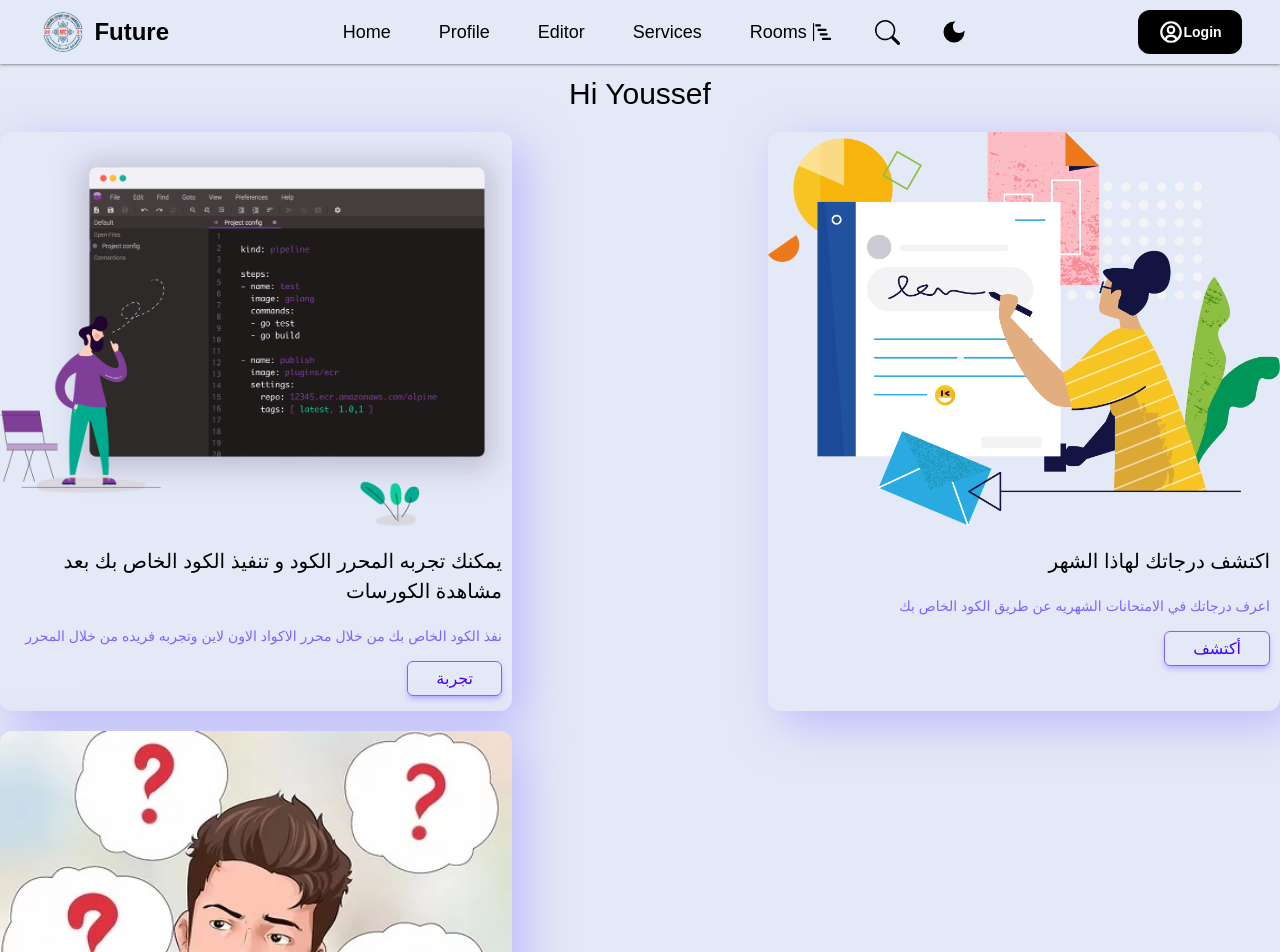
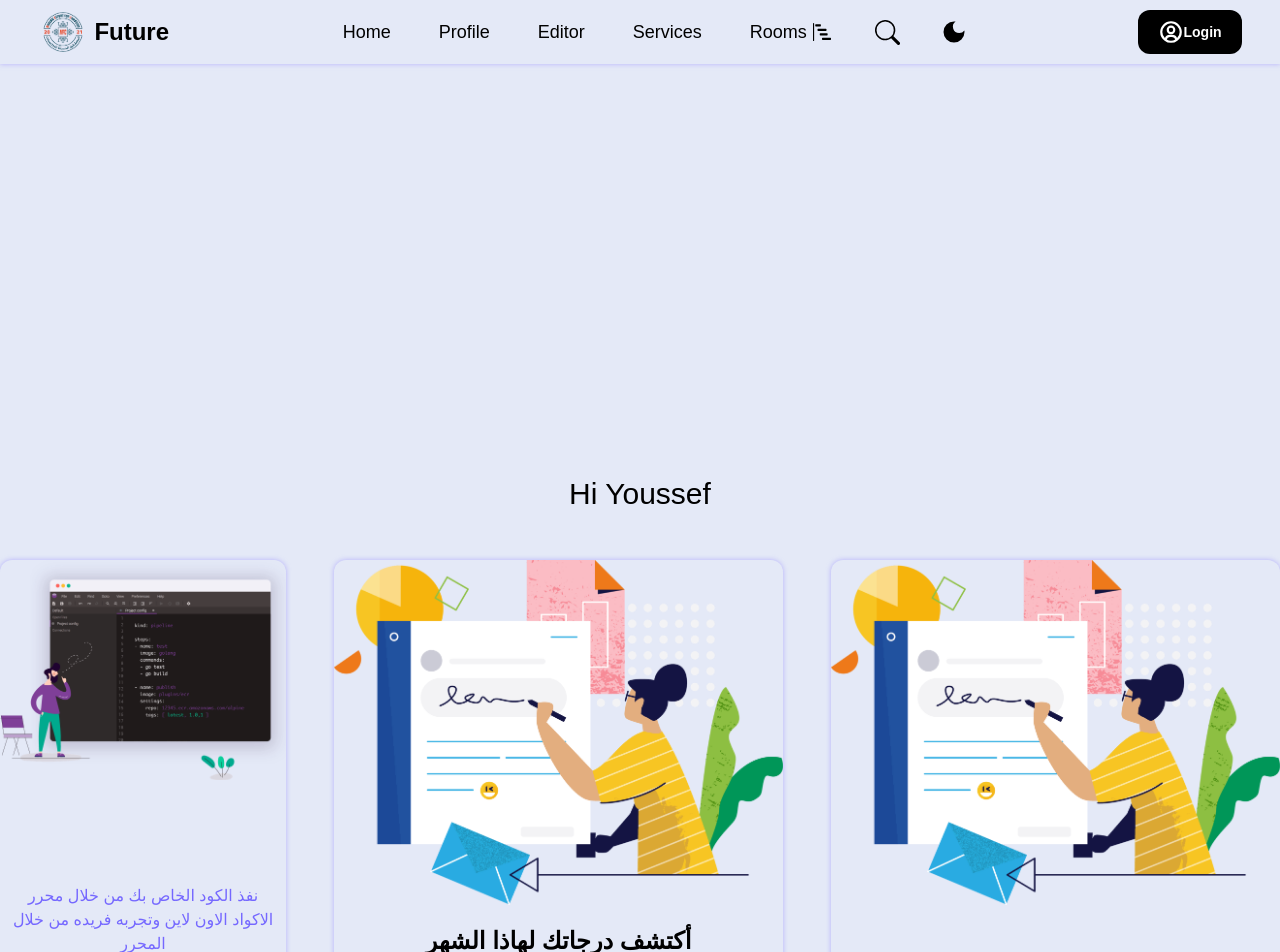
Before and after one commit to ZY1YOGI/future-schools, a Next.js app: page /profile in a window 1280 px wide. Shown: the top 952 px of the page. Built offline with nearby package versions, Linux system fonts and the light colour scheme.

Commit message:
v1.9.7 Editor

```diff
--- /dev/null
+++ b/app/editor/page.tsx
@@ -0,0 +1,24 @@
+import type { Metadata } from "next"
+import Navigation from "@/components/Navigation"
+import Image from "next/image"
+import "./editor.css";
+
+export const metadata: Metadata = {
+  title: 'Editor',
+  description: '',
+  keywords: []
+}
+
+export default function Profile() {
+
+
+  return (
+    <>
+      <Navigation />
+
+      <main className="container mx-auto text-center pt-3 dark:text-white">
+
+      </main>
+    </>
+  )
+}
--- a/app/globals.css
+++ b/app/globals.css
@@ -1,6 +1,7 @@
 @import "tailwindcss/base";
 @import "tailwindcss/components";
 @import "tailwindcss/utilities";
+@import "aos/dist/aos.css";
 
 body {
   @apply select-none;
@@ -48,9 +49,9 @@ body {
   }
 }
 
-
 .navigation {
-  @apply flex justify-between px-[3%] py-2.5 shadow shadow-stone-600/50 max-h-[8vh] max-md:relative;
+  @apply flex justify-between px-[3%] py-2.5 max-h-[8vh] max-md:relative;
+  box-shadow: 0 0 0.3rem #978cff9f;
 }
 
 .nav-links {
--- a/app/layout.tsx
+++ b/app/layout.tsx
@@ -1,8 +1,6 @@
 import type { Metadata } from "next"
 import '@/app/globals.css'
 import Script from 'next/script';
-
-// import 'aos/dist/aos.css';
 
 
 
--- a/app/profile/page.tsx
+++ b/app/profile/page.tsx
@@ -1,7 +1,8 @@
+import type { Metadata } from "next"
 import Navigation from "@/components/Navigation"
-import type { Metadata } from "next"
 import Image from "next/image"
 import "./profile.css";
+import Link from "next/link";
 
 export const metadata: Metadata = {
   title: 'Profile Youssef',
@@ -16,47 +17,46 @@ export default function Profile() {
     <>
       <Navigation />
 
-      <main className="text-center pt-3 dark:text-white">
-        <h1 className="text-3xl dark:text-white">Hi Youssef</h1>
+      <main className="container mx-auto text-center pt-3 dark:text-white">
 
-        <div className="container flex max-md:flex-col justify-between mx-auto flex-wrap max-md:px-3">
+        <div className="h-[50vh] w-full">
 
+        </div>
+
+        <h1 className="text-3xl" data-aos="fade-up" data-aos-delay="350">Hi Youssef</h1>
+
+        <div className="flex max-md:flex-col space-x-12 max-md:space-x-0 max-md:space-y-10 justify-between mt-12 max-md:px-3">
 
           <div className="box">
-            <div className="img">
-              <Image src="/image/ide.png" width={750} height={350} alt="student statistics" />
-            </div>
+            <Image src="/image/ide.png" width={500} height={500} alt="student statistics" />
             <div className="text">
-              <a href=""> <span>يمكنك تجربه المحرر الكود و تنفيذ الكود الخاص بك بعد مشاهدة الكورسات</span></a>
+              <h2 data-aos="fade-up">يمكنك تنفيذ الكود الخاص بك بعد مشاهدة الكورسات</h2>
               <p>نفذ الكود الخاص بك من خلال محرر الاكواد الاون لاين وتجربه فريده من خلال المحرر</p>
-              <a href="/editor" className="btn dark:text-white">تجربة</a>
+              <Link href="/editor" className="btn">تجربة</Link>
             </div>
           </div>
 
 
           <div className="box">
-            <div className="img">
-              <Image src="/image/student_statistics.png" width={750} height={350} alt="student statistics" />
-            </div>
+            <Image src="/image/student_statistics.png" width={500} height={500} alt="student statistics" />
             <div className="text">
-              <a href=""> <span>اكتشف درجاتك لهاذا الشهر</span></a>
-              <p>اعرف درجاتك في الامتحانات الشهريه عن طريق الكود الخاص بك</p>
-              <a href="#" className="btn dark:text-white">أكتشف</a>
+              <h2 data-aos="fade-up">أكتشف درجاتك لهاذا الشهر</h2>
+              <p>أكتشف درجاتك في الامتحانات الشهريه عن طريق الكود الخاص بك</p>
+              <Link href="#" className="btn">أكتشف</Link>
             </div>
           </div>
 
           <div className="box">
-            <div className="img">
-              <Image src="/image/student_grades.jpg" width={750} height={350} alt="student statistics" />
-            </div>
+            <Image src="/image/student_statistics.png" width={500} height={500} alt="student statistics" />
             <div className="text">
-              <a href=""><span>اعرف سلوكك مع المعلم</span></a>
+              <h2 data-aos="fade-up">اعرف سلوكك مع المعلم</h2>
               <p>اكتشف تقيم المعلم الخاص بك و حاول التقدم بنفسك من خلال النصائح التي تقدم لك</p>
-              <a href="#" className="btn dark:text-white">أكتشف</a>
+              <Link href="#" className="btn">أكتشف</Link>
             </div>
           </div>
 
         </div>
+
       </main>
     </>
   )
--- a/app/profile/profile.css
+++ b/app/profile/profile.css
@@ -1,37 +1,24 @@
-
-
-
 .box {
-  border-radius: 12px;
-  overflow: hidden;
-  flex-basis: 40%;
-  margin-top: 20px;
-  box-shadow: 0.8rem 0.8rem 3rem #978cff86;
-}
-
-.box .img {
-  width: 100%;
-}
-.box .img img {
-  width: 100%;
-  object-fit: cover;
-}
-.box .text {
-  text-align: right;
-  padding: 20px 10px;
-}
-.box .text span {
-  color: var(--text-color);
-  font-size: 20px;
-}
-.box .text p {
-  color: #7568ff;
-  font-size: 14px;
-  margin: 20px 0;
+  @apply rounded-xl transition-shadow duration-500 ease-in-out shadow-[0_0_.3rem_#978cff9f] hover:shadow-[0_0_3rem_#978cff9f]
 }
 
 
+.box img {
+  @apply w-full object-cover
+}
+
+.box .text {
+  @apply py-5 px-2.5
+}
+
+.box .text h2 {
+  @apply text-2xl font-bold
+}
+
+.box .text p {
+  @apply text-[#7568ff] text-base m-[20px_0]
+}
+
 .btn {
-  @apply text-[#4400ff] border border-[#7568ff] rounded-md py-2 px-7 shadow-md shadow-[#978cff86];
-  @apply hover:rounded-xl;
+  @apply text-[#4400ff] border border-[#7568ff] rounded-xl py-2 px-7 outline outline-1 outline-offset-2 outline-[#8a80ff] dark:text-white;
 }
--- a/components/Navigation.tsx
+++ b/components/Navigation.tsx
@@ -6,14 +6,18 @@ import { BiUserCircle } from 'react-icons/bi'
 import { BsBarChartSteps, BsSearch } from 'react-icons/bs'
 import { MdDarkMode } from 'react-icons/md'
 import { FaBars } from 'react-icons/fa'
-// import Aos from "aos";
+import { AiOutlineLogout } from 'react-icons/ai'
+import Aos from "aos";
 
 
 export default function Navigation() {
   const switchMenu = useRef<HTMLUListElement>(null)
+  const user = false;
 
   useEffect(() => {
-    // Aos.init()
+    Aos.init({
+      delay: 300
+    })
     const theme = localStorage.getItem("theme") ?? localStorage.setItem("theme", "light")
     if (theme === "light") {
       document.documentElement.className = "light";
@@ -27,18 +31,16 @@ export default function Navigation() {
 
   return (
     <nav className="navigation">
-      {/* left Header */}
+
       <div className="flex items-center justify-center space-x-1.5 cursor-pointer">
-        <Image src="/logo.png" alt="logo future schools" width={50} height={50} priority={true} className='dark:bg-white rounded-full' />
-        <Link href='/' className="text-2xl font-bold dark:text-teal-50">Future</Link>
+        <Image src="/logo.png" alt="logo future schools" width={50} height={50} priority={true} className='dark:bg-white rounded-full' data-aos="fade-down" data-aos-delay="350"/>
+        <Link href='/' className="text-2xl font-bold dark:text-teal-50" data-aos="fade-left" data-aos-delay="450">Future</Link>
       </div>
-      {/* left Header */}
 
-      {/* navigation */}
       <ul className='nav-links' ref={switchMenu}>
         <li><Link className='nav-link' href="/">Home</Link></li>
         <li><Link className='nav-link' href="/profile">Profile</Link></li>
-        <li><Link className='nav-link' href="/">Editor</Link></li>
+        <li><Link className='nav-link' href="/editor">Editor</Link></li>
         <li><Link className='nav-link' href="/">Services</Link></li>
 
         <li className="relative nav-link group" id="nav-link-categories">
@@ -59,18 +61,25 @@ export default function Navigation() {
           <MdDarkMode size={28} />
         </button>
       </ul>
-      {/* navigation */}
 
-      {/* Right Header */}
       <button className='hidden max-md:block' onClick={() => switchMenu.current?.classList.toggle('!flex')} role="switch" aria-label='switch menu' aria-checked='mixed'>
         <FaBars size={25} className='dark:text-white' />
       </button>
 
-      <Link className='btn-auth space-x-3' href="/auth">
-        <BiUserCircle size={26} title='login user' />
-        Login
-      </Link>
-      {/* Right Header */}
+
+
+      {
+        user ?
+          <Link className='btn-auth space-x-3' href="/auth/logout">
+            <AiOutlineLogout size={25} title='logout user' />
+            Logout
+          </Link>
+          :
+          <Link className='btn-auth space-x-3' href="/auth">
+            <BiUserCircle size={26} title='login user' />
+            Login
+          </Link>
+      }
     </nav>
   )
 }
```
Also changed, not shown: app/api/auth/[...nextauth].ts (added), app/editor/editor.css (added), public/image/student_grades.jpg (deleted).
